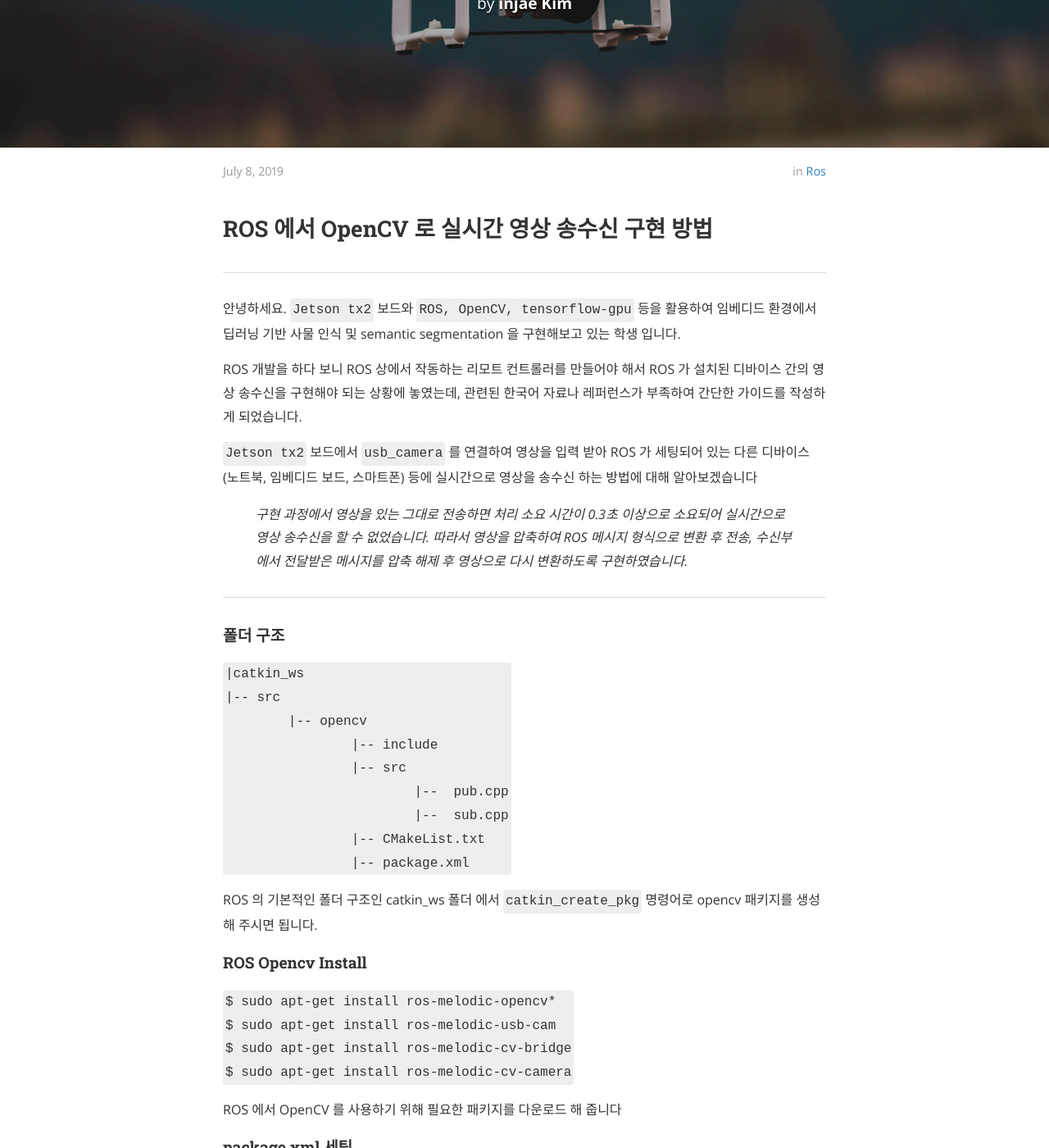
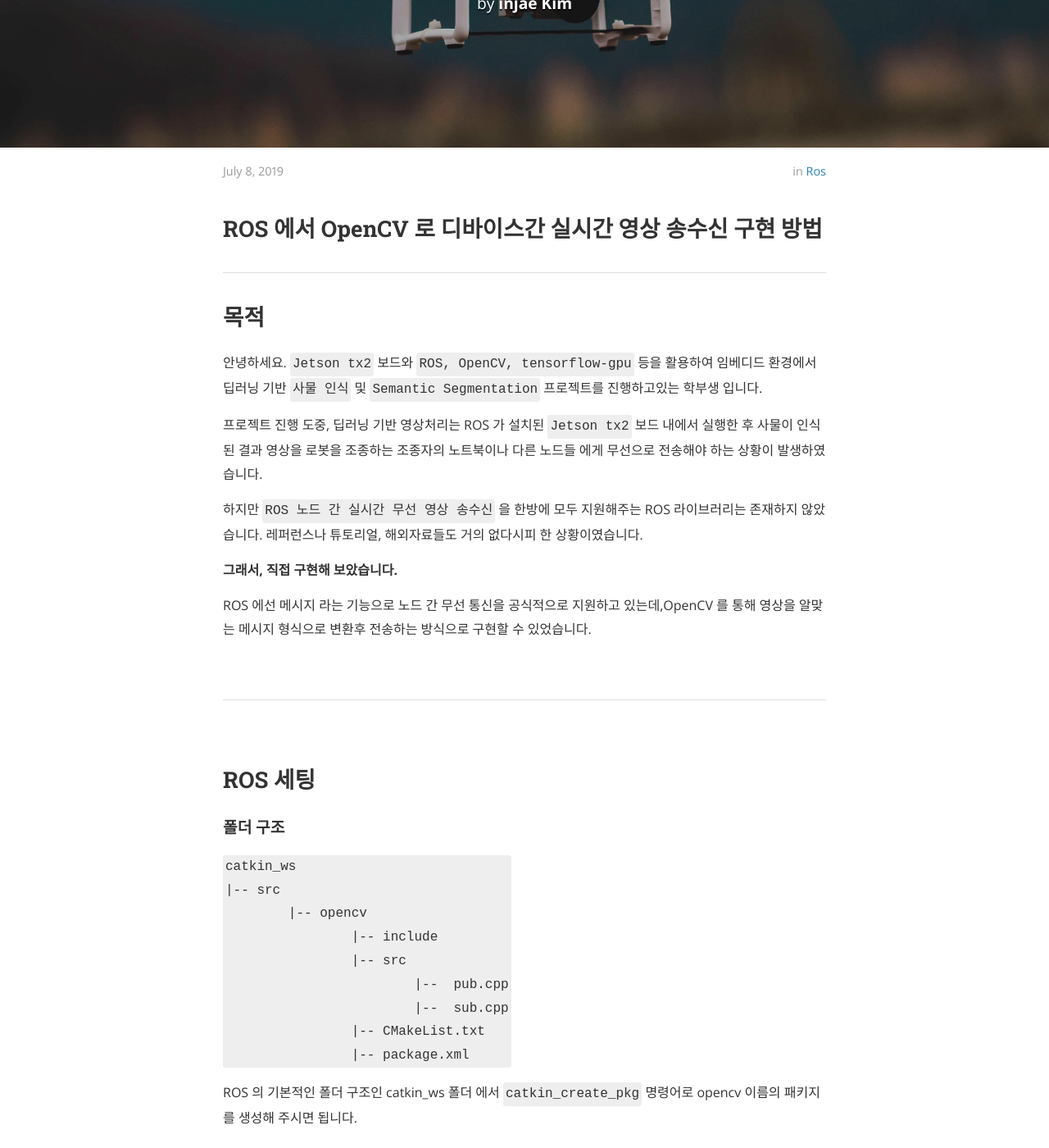
Before and after one commit to injae-kim/injae-kim.github.io, a Jekyll site: the page built from _posts/2019-07-08-ROS-OpenCV-실시간-영상송수신구현.markdown, in a window 1280 px wide and 1400 px high, scrolled down 323 px. Shown: the whole window at 82% size. Built offline with Jekyll 4.4.1, drawn with Linux system fonts in a browser that asks for light colours; nearby versions of some CDN libraries; some of the changed text lies outside the part shown.

Commit message:
fix post

````diff
--- a/_posts/2019-07-08-ROS-OpenCV-실시간-영상송수신구현.markdown
+++ b/_posts/2019-07-08-ROS-OpenCV-실시간-영상송수신구현.markdown
@@ -8,29 +8,32 @@
 cover:  "/assets/ROS/background.jpg"
 ---
 
-##  ROS 에서 OpenCV  로 실시간 영상 송수신 구현 방법
+##  ROS 에서 OpenCV  로 디바이스간 실시간 영상 송수신 구현 방법
+---
+
+## 목적
+안녕하세요. `Jetson tx2` 보드와 `ROS, OpenCV, tensorflow-gpu` 등을 활용하여 임베디드 환경에서 딥러닝 기반 `사물 인식` 및 `Semantic Segmentation` 프로젝트를 진행하고있는 학부생 입니다.
+
+프로젝트 진행 도중, 딥러닝 기반 영상처리는 ROS 가 설치된 `Jetson tx2` 보드 내에서 실행한 후 사물이 인식된 결과 영상을 로봇을 조종하는 조종자의 노트북이나 다른 노드들 에게 무선으로 전송해야 하는 상황이 발생하였습니다.
+
+하지만 `ROS 노드 간 실시간 무선 영상 송수신` 을 한방에 모두 지원해주는 ROS 라이브러리는 존재하지 않았습니다. 레퍼런스나 튜토리얼, 해외자료들도 거의 없다시피 한 상황이였습니다.
+
+**그래서, 직접 구현해 보았습니다.**
+
+ROS 에선 메시지 라는 기능으로 노드 간 무선 통신을 공식적으로 지원하고 있는데,OpenCV 를 통해 영상을 알맞는 메시지 형식으로 변환후 전송하는 방식으로 구현할 수 있었습니다.
+
+<br/>
 
 ---
 
+<br/>
 
-
-안녕하세요.
-`Jetson tx2` 보드와 `ROS, OpenCV, tensorflow-gpu` 등을 활용하여 임베디드 환경에서 딥러닝 기반 사물 인식 및 semantic segmentation 을 구현해보고 있는 학생 입니다.
-
-ROS 개발을 하다 보니 ROS 상에서 작동하는 리모트 컨트롤러를 만들어야 해서 ROS 가 설치된 디바이스 간의 영상 송수신을 구현해야 되는 상황에 놓였는데, 관련된 한국어 자료나 레퍼런스가 부족하여 간단한 가이드를 작성하게 되었습니다.
-
-`Jetson tx2` 보드에서 `usb_camera` 를 연결하여 영상을 입력 받아 ROS 가 세팅되어 있는 다른 디바이스 (노트북, 임베디드 보드, 스마트폰) 등에 실시간으로 영상을 송수신 하는 방법에 대해 알아보겠습니다
-
-> *구현 과정에서 영상을 있는 그대로 전송하면 처리 소요 시간이 0.3초 이상으로 소요되어 실시간으로 영상 송수신을 할 수 없었습니다. 따라서 영상을 압축하여 ROS 메시지 형식으로 변환 후 전송, 수신부에서 전달받은 메시지를 압축 해제 후 영상으로 다시 변환하도록 구현하였습니다.*
-
----
-
-
+## ROS 세팅
 
 #### 폴더 구조
 
 ```basic
-|catkin_ws
+catkin_ws
 |-- src
 	|-- opencv
 		|-- include
@@ -41,9 +44,9 @@
 		|-- package.xml
 ```
 
-ROS 의 기본적인 폴더 구조인 catkin_ws 폴더 에서 `catkin_create_pkg` 명령어로 opencv 패키지를 생성해 주시면 됩니다.
+ROS 의 기본적인 폴더 구조인 catkin_ws 폴더 에서 `catkin_create_pkg` 명령어로 opencv 이름의 패키지를 생성해 주시면 됩니다.
 
-
+<br/>
 
 #### ROS Opencv Install
 
@@ -56,7 +59,7 @@
 
 ROS 에서 OpenCV 를 사용하기 위해 필요한 패키지를 다운로드 해 줍니다
 
-
+<br/>
 
 #### package.xml 세팅
 
@@ -99,7 +102,7 @@
 ROS 의 일반적인 package.xml 작성법과 동일합니다.
 `<build_depend>`, `<build_export_depend>`, `<exec_depend>` 태그에 실행에 필요한 `cv_bridge`, `image_transport` (OpenCV 관련), `roscpp` (c++ 사용), `sensor_msgs`, `std_msgs` (ROS 메시지 사용, Node 별 송수신 구현) 을 추가해 줍니다.
 
-
+<br/>
 
 #### CMakeLists.txt 작성
 
@@ -139,17 +142,22 @@
 
 `find_package(cakin REQUIRE COMPONETS ${your packages...} )` 부분에서 opencv 와 Node 간 메시지 전송에 필요한 `  cv_bridge, image_transport, roscpp, sensor_msgs, std_msgs` 를 추가해 줍니다.
 
-*`find_package (OpenCV REQUIRED)` 를 꼭 추가해 주셔야 빌드가 성공적으로 진행 됩니다.*
+**`find_package (OpenCV REQUIRED)` 를 꼭 추가해 주셔야 빌드가 성공적으로 진행 됩니다.**
+
+알맞는 OpenCV 버전을 찾을수 없다면, 디바이스에 설치된 OpenCV 버전을 확인하신 후 `find_package (OpenCV 3.3.1 REQURIED)` 처럼 해당 버전을 명시하여 작성해주시면 빌드가 정상적으로 진행됩니다.
 
 catkin_package() 와 include_directories() 에서도 OpenCV 사용을 위한 의존성을 추가해 주시고 rosrun 을 위한 add_executable 을 작성해 주시면 됩니다.
 
-
-
-여기까지가 코드 실행을 위한 사전 준비 사항입니다. 이제 바로 소스코드로 넘어가 보겠습니다.
+<br/>
 
 ---
 
+<br/>
 
+## 소스코드
+
+소스코드는 [github link](https://github.com/injae-kim/ROS-OpenCV) 에서 확인하실 수 있습니다.
+<br/>
 
 #### pub.cpp 전체 코드
 
@@ -233,19 +241,11 @@
 cv::Mat frame;
 ```
 
-ROS 에서 메시지를 publish 할 node 를 `opencv_pub` 으로 선언
-메시지의 이름을 `camera/image` 로 설정 후 NodeHandle 을 통해 등록
-usb_cam 의 영상을 입력받기 위한 `cv::VideoCapture` 선언
+ROS 에서 메시지를 publish 할 node 를 `opencv_pub` 으로 선언하였습니다.
 
+이때 메시지 queue size 를 1로 정하였는데, queue size 가 작을수록 영상 송수신의 지연이 덜하지만 끊김현상이 자주 나타나고, queue size 를 늘리면 영상 끊김은 감소하지만 지연 시간이 증가합니다.
 
-
-```c++
-cap >> frame;
-```
-
-usb_cam 의 영상을 `cv:: Mat frame` 에 입력받음
-
-
+<br/>
 
 ```C++
 // Encode image
@@ -258,13 +258,13 @@
 cv::imencode(".jpg", frame, encode, encode_param);
 ```
 
-> *영상을 송수신 하는 과정에서 영상 원본을 전송하면 1920x1080 의 고해상도 이므로 직접 테스트 해본 결과 영상 한 프레임 당 수신하는데 0.3초 이상의 소요시간이 걸려서 영상이 끊기면서 보여지게 됩니다. 따라서 opencv 의 이미지 압축 메소드인 `cv::imencode()` 를 사용하여 영상을 압축하여 송신 후 수신 부에서 영상을 압축 해제 하는 방식으로 구현하였습니다.*
+고해상도의 원본 영상을 보내기 보다는 OpenCV 에서 지원하는 jpg 포맷의 압축 기능을 이용하여 압축하여 전송하는 방법을 택하였습니다.
 
-압축 (encode) 된 image를 저장 할 변수 `std::vector<uchar> encode` 선언
-압축에 사용할 매개변수인 `encode_param` 에 `CV_IMWRITE_JPEG_QUALITY`, `20 (압축률 %)` push
-`cv::imencode()` 로 이미지 압축 실행
+실제로 원본 영상을 그대로 전송 시 와이파이의 상태에 따라서 지연이 매우 심한 상황이 발생하였는데 압축률의 조정으로 해결할 수 있었습니다.
 
+`encode_param` 에 압축률을 지정할 수 있으며 임의로 20으로 선택하였습니다.
 
+<br/>
 
 
 ```c++
@@ -272,10 +272,9 @@
 cv::Mat decode = cv::imdecode(encode, 1);
 ```
 
-`cv::imencode()` 로 압축된 이미지를 decode 하려면 `cv::imdecode()` 사용
-압축과 해제가 잘 되는지 decode 을 출력해 봄 으로써 확인할 수 있습니다
+`cv::imencode()` 로 압축된 이미지를 decode 하려면 `cv::imdecode()` 사용하면 됩니다.
 
-
+<br/>
 
 
 ```c++
@@ -289,15 +288,16 @@
 pub.publish(msgArray);
 ```
 
-`cv::imencode()` 의 결과로 압축된 이미지는 `unsigned char` 타입의 array 로 return 됨
-`unsigned char` 타입의 array를 ROS 메시지로 전송하기 위해선 `std_msgs::UInt8MultiArray` 메시지 형식 사용
-메시지 `std_msgs::UInt8MultiArray msgArray` 에 `std::copy()` 로 압축된 이미지를 복사 후`pub.publish(msgArray)` 로 메시지 publish
+`cv::imencode()` 의 결과로 압축된 이미지는 `unsigned char` 타입의 array 로 반환됩니다.
+따라서 `unsigned char` 타입의 array를 ROS 메시지로 전송하기 위해선 `std_msgs::UInt8MultiArray` 메시지 형식 사용하면 됩니다.
 
+`std_msgs::UInt8MultiArray msgArray` 에 `std::copy()` 로 압축된 이미지를 복사 후`pub.publish(msgArray)` 로 메시지를 다른 노드들에게 전송해 줍니다.
 
+<br/>
 
 ---
 
-
+<br/>
 
 #### sub.cpp 전체 코드
 
@@ -339,7 +339,7 @@
 }
 ```
 
-
+<br/>
 
 #### sub.cpp 설명
 
@@ -355,10 +355,10 @@
 ros::spin();
 ```
 
-`opencv_sub` 으로 노드 생성
-`camera/image` publisher 를 subscribe, callback 함수로 `imageCallback` 등록
+영상을 수신할 `opencv_sub` 노드를 생성합니다.
+영상 송신 노드의 `camera/image` 메시지를 subscribe 해주고 callback 함수로 `imageCallback` 등록합니다.
 
-
+<br/>
 
 
 ```c++
@@ -382,16 +382,18 @@
 }
 ```
 
-pusblisher 에서 전송한 압축된 영상을 msg 로 받아 decode 후 출력하는 `imageCallback` 함수`std_msgs::UInt8MultiArray::ConstPtr& array` -> `data` 로 메세지의 데이터에 접근 가능
-`cv::imdecode()` 로 메시지로 전달받은 압축된 영상을 압축해제 후 `cv::imshow` 로 영상 출력
+pusblisher 에서 전송한 압축된 영상을 msg 로 받아 decode 후 출력하는 `imageCallback` 함수 입니다.
 
+`std_msgs::UInt8MultiArray::ConstPtr& array -> data`  로 메세지의 데이터에 접근 이 가능합니다.
+메시지 안에 저장된 데이터는 압축된 영상이므로 `cv::imdecode()` 로 메시지로 전달받은 압축된 영상을 압축해제 후 `cv::imshow` 로 수신된 영상을 볼 수 있습니다.
 
+<br/>
 
 ---
 
+<br/>
 
-
-#### 실행 결과
+## 빌드 및 실행 결과
 
 #### catkin_make 빌드
 
@@ -414,9 +416,9 @@
 [100%] Built target opencv_sub
 ```
 
-catkin_make 명령어로 빌드를 실행시켜 줍니다. 성공적으로 잘 빌드 되네요
+catkin_make 명령어로 빌드를 실행시켜 줍니다.
 
-
+<br/>
 
 #### .bashrc 수정
 
@@ -427,29 +429,18 @@
 #export ROS_HOSTNAME=localhost
 ```
 
-만약 ROS 가 설치된 서로 다른 디바이스 (임베디드 보드 - 노트북) 에서 영상 송수신을 하려면, `pub.cpp` 가 실행되는 디바이스의 ip 를 모든 디바이스의 `ROS_MASTER_URI ` 로 설정 해 주시고 `ROS_HOSTNAME` 은 각각의 디바이스의 ip 로 설정해 주시면 됩니다.
+ROS 가 설치된 서로 다른 디바이스 (임베디드 보드 - 노트북 등) 에서 영상 송수신을 하려면, `pub.cpp` 가 실행되는 영상 송신 측 디바이스의 ip 를 모든 영상 수신 측 디바이스의 `ROS_MASTER_URI ` 로 설정 해 주시고 `ROS_HOSTNAME` 은 각각의 디바이스의 ip 로 설정해 주어야 합니다.
 
-
+<br/>
 
 ```bash
 $ roscore
-```
-ROS 의 Node 를 실행하기 위해 각각의 디바이스 에서 roscore 를 실행시켜 줍니다
-
-
-
-```bash
 $ rosrun opencv opencv_pub
-```
-
-영상을 송신할 노드에서는 opencv_pub 을 실행시켜 줍니다
-
-
-```bash
 $ rosrun opencv opencv_sub
 ```
+ROS 의 Node 를 실행하기 위해 각각의 디바이스 에서 roscore 와 영상 송신을할 노드 pub, 영상 수신을 할 노드 sub 를 실행시켜 줍니다
 
-영상을 수신할 노드에서는 opencv_sub  을 실행시켜 줍니다
+---
 
 
 
@@ -457,35 +448,35 @@
 
   <img src="/assets/ROS/ros-opencv.jpg" title="ros-opencv result">
 
-상단의 터미널에선 `opencv_pub `노드를 실행하였으며 좌측이 원본영상, 우측이 압축된 영상 입니다. 압축된 영상을 실제로 확인해보시면 해상도가 상당히 떨어지는 것 을 알 수 있습니다.
+상단의 터미널에선 `opencv_pub `노드를 실행하였으며 좌측이 원본영상, 우측이 압축된 영상 입니다.
 
-하단의 터미널에선 `opencv_sub` 노드를 실행하였으며 압축된 영상을 정상적으로 해제하여 잘 보여주고 있는것을 확인할 수 있습니다.
+하단의 터미널에선 `opencv_sub` 노드를 실행하였으며 압축된 영상을 수신후 정상적으로 압축해제하여 잘 보여주고 있는것을 확인할 수 있습니다.
 
-압축된 영상을 송신하는 `opencv_sub` 노드에서 **20 FPS** 정도의 성능을 보이며 영상이 부드럽게 잘 전송되는 것을 확인할 수 있습니다.
+다른 디바이스 간에는 와이파이 연결 상태에 따라서 다르지만, **10 FPS** 의 성능을 보이는 것을 확인할 수 있었습니다. 다만, 와이파이 연결 상태가 안좋으면 영상 수신에 지연이 발생하는 것을 확인하였습니다.
 
-다른 디바이스 간에는 와이파이 연결 상태에 따라서 다르지만, **10 FPS** 의 무난한 성능을 보이는 것을 확인할 수 있었습니다. 다만, 와이파이 연결 상태가 안좋으면 영상 수신에 지연이 발생하는 것을 확인하였습니다.
+<br/>
 
----
+<br/>
 
   <img src="/assets/ROS/rosgraph.png" title="ros-opencv rqt_graph">
 
 실행 결과를 `$ rqt_graph` 로 확인한 결과 입니다. 정상적으로 `pub`, `sub` 노드가 실행되어 있으며 `/camera/image ` 로 등록된 메시지가 잘 전달되고 있는 것을 확인 할 수 있습니다.
 
-
+<br/>
 
 ---
 
+<br/>
 
+ `ROS 에서 OpenCV 를 활용한 디바이스간 실시간 무선 영상 송수신 방법` 을 소개드렸습니다.
 
-여기까지 ROS에서 OpenCV 를 활용한 여러개의 디바이스 간 실시간 영상 송수신 방법에 대해서 알아보았습니다.
+이를 활용하여 ROS 가 설치된 디바이스 간 영상 송수신이 가능하고, 이를 드론 조종이나 RC카 조종 등 ROS 위에서 작동하는 모든 애플리케이션에 적용이 가능하리라고 생각됩니다.
 
-저는 리모트 컨트롤러 구현을 하려고 했지만 `임베디드 보드를 이용한 CCTV`, `OpenCV 의 다양한 메소드들 을 이용한 객체 검출 및 추적`, `사물 인식 과 얼굴 인식`, `tensorflow 를 사용한 딥러닝`  등 아주 다양한 방면에서 ROS 를 활용할 수 있는 방법중 하나가 OpenCV 를 사용한 실시간 영상 송수신인 것 같습니다.
+진행하시는 ROS 관련 프로젝트에 조금이나마 도움이 되면 좋겠습니다!
 
-부족한 점이나 잘못된 점, 오류 등은 `helios789@naver.com` 으로 메일 주시면 수정하겠습니다.
-조금이나마 ROS 를 사용하시는 분 들께 도움이 됐으면 합니다.
 읽어주셔서 감사합니다!
 
-
+<br/>
 
 #### Reference
 
````
